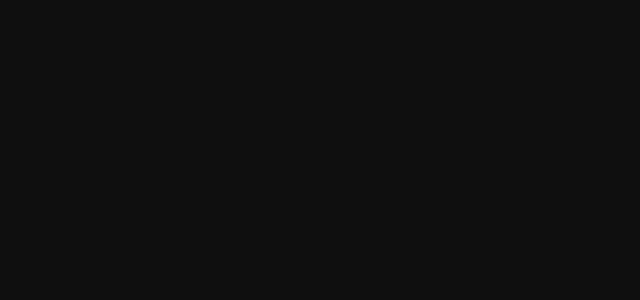
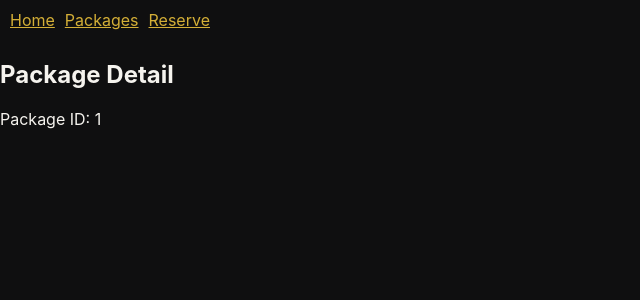
Before and after one commit to Granades/gaelgo, a React app in the folder GaelGo/frontend/: page /packages/1 in a window 1280 px wide. Before the commit this address had no page. Shown: the top 300 px of the page, without its empty margins (0-640 px from the left). Built offline with nearby package versions, Linux system fonts and the light colour scheme; the HTML template or start-up script is replaced by a standard one.

Commit message:
Complete routing with layout and dynamic package detail

```diff
--- a/GaelGo/frontend/src/App.tsx
+++ b/GaelGo/frontend/src/App.tsx
@@ -1,21 +1,21 @@
+import { Routes, Route } from "react-router-dom";
+import Layout from "./components/Layout";
 import Home from "./pages/Home";
 import PackageDetail from "./pages/PackageDetail";
 import PackagesList from "./pages/PackagesList";
 import Reserve from "./pages/Reserve";
-import Offers from "./pages/Offers";
-import {Routes, Route} from "react-router-dom"
 
 function App() {
-  return(
-      <Routes>
-        <Route path="/" element = {<Home/>} />
-        <Route path="/detailed" element = {<PackageDetail/>} />
-        <Route path="/packages" element = {<PackagesList/>} />
-        <Route path="/reserve" element = {<Reserve/>} />
-        <Route path="/offers" element = {<Offers/>}/>
-      </Routes>
-
-  )
+  return (
+    <Routes>
+      <Route element={<Layout />}>
+        <Route path="/" element={<Home />} />
+        <Route path="/packages" element={<PackagesList />} />
+        <Route path="/packages/:id" element={<PackageDetail />} />
+        <Route path="/reserve" element={<Reserve />} />
+      </Route>
+    </Routes>
+  );
 }
 
 export default App;
--- a/GaelGo/frontend/src/components/Layout.tsx
+++ b/GaelGo/frontend/src/components/Layout.tsx
@@ -1,22 +1,18 @@
+import { Link, Outlet } from "react-router-dom";
 
-import {Link} from "react-router-dom";
-
-export default function Layout()
-{
-   // const [isLoginOpen, setIsLoginOpen] = useState(false)
-   // const [isRegisterOpen, setIsRegisterOpen] = useState(false)
-
-    return(
-        <header style = {{padding : "10px"}}>
-            <nav>
-                <Link to="/" style={{ marginRight: "10px" }}>Home</Link>
-                <Link to="/packages" style={{ marginRight: "10px" }}>Admin</Link>
-                <Link to="/offers" style={{ marginRight: "10px" }}>Offers</Link>
-                <Link to="/reserve" style={{ marginRight: "10px" }}>Reserve</Link>
-            </nav>
-
-
-        </header>
-    )
-
+export default function Layout() {
+  return (
+    <>
+      <header style={{ padding: "10px" }}>
+        <nav>
+          <Link to="/" style={{ marginRight: "10px" }}>Home</Link>
+          <Link to="/packages" style={{ marginRight: "10px" }}>Packages</Link>
+          <Link to="/reserve" style={{ marginRight: "10px" }}>Reserve</Link>
+        </nav>
+      </header>
+      <main>
+        <Outlet />
+      </main>
+    </>
+  );
 }
--- a/GaelGo/frontend/src/pages/PackageDetail.tsx
+++ b/GaelGo/frontend/src/pages/PackageDetail.tsx
@@ -1,6 +1,12 @@
-export default function Main()
-{
-    return(
-        <div></div>
-    )
+import { useParams } from "react-router-dom";
+
+export default function PackageDetail() {
+  const { id } = useParams();
+
+  return (
+    <div>
+      <h2>Package Detail</h2>
+      <p>Package ID: {id}</p>
+    </div>
+  );
 }
```
Also changed, not shown: 1 other file (tests, documents, lock files or other folders).
